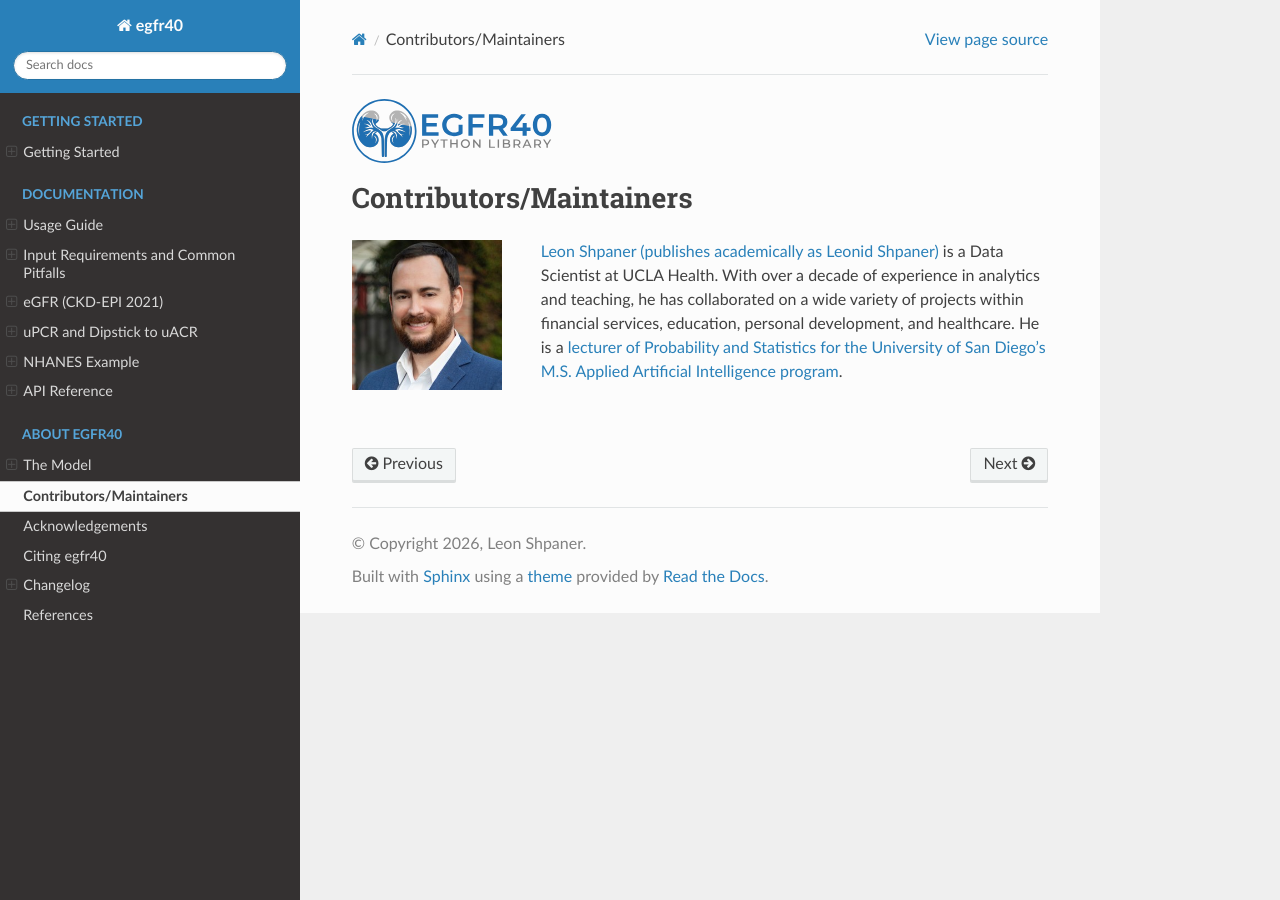
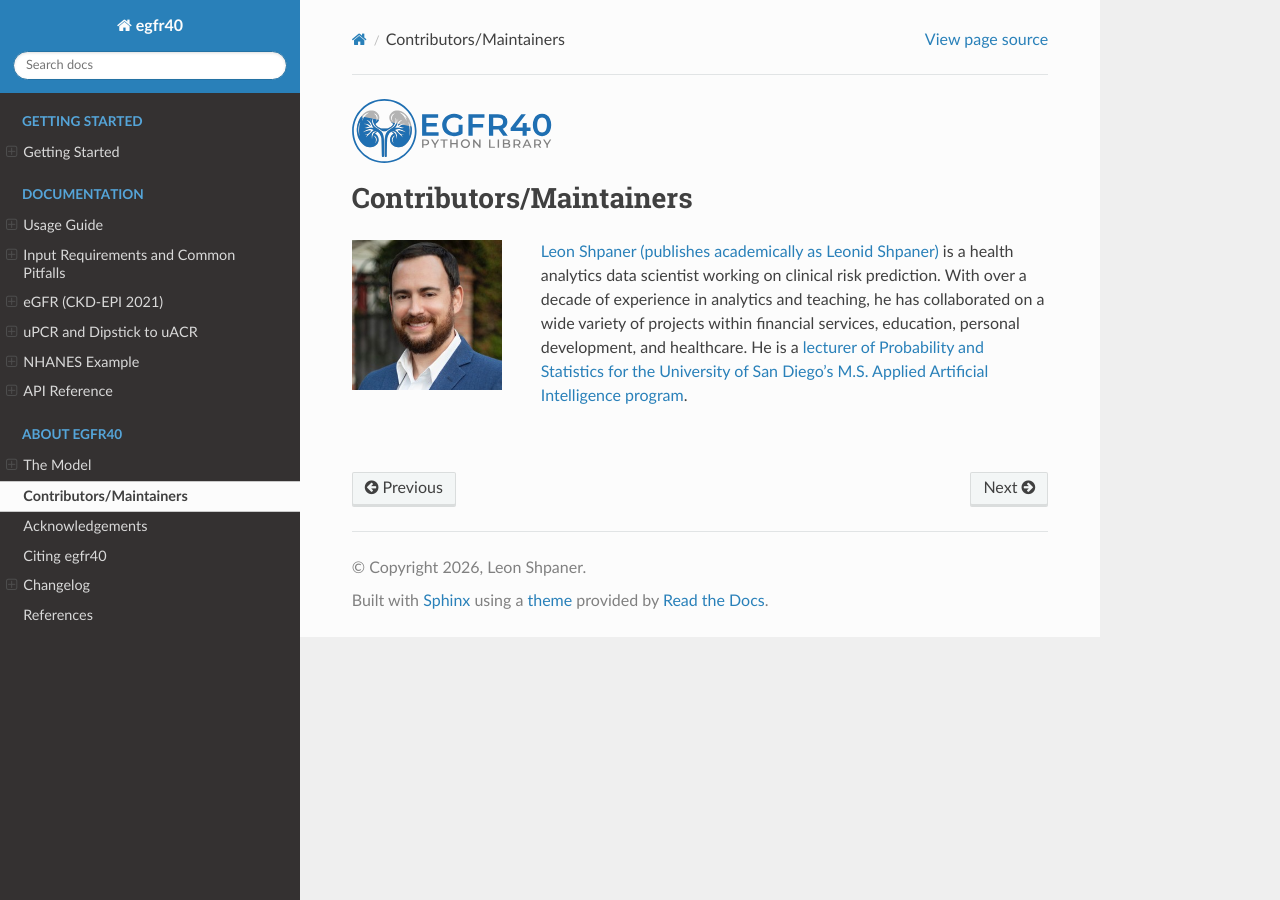
Before and after one commit to lshpaner/egfr40, a Sphinx documentation site: the page built from docs/contributors.rst, in a window 1280 px wide. Built offline with Sphinx 7.4.7 and the Read the Docs theme 3.1.0, drawn with Linux system fonts in a browser that asks for light colours; pages that are not in the unit, such as notebooks, are missing from menus.

Commit message:
Contributors: describe role without employer

```diff
--- a/docs/contributors.rst
+++ b/docs/contributors.rst
@@ -20,7 +20,7 @@ Contributors/Maintainers
 
    <div style="overflow: hidden; min-height: 150px; padding-left: 15px;">
 
-`Leon Shpaner (publishes academically as Leonid Shpaner) <https://github.com/lshpaner>`_ is a Data Scientist at UCLA Health.
+`Leon Shpaner (publishes academically as Leonid Shpaner) <https://github.com/lshpaner>`_ is a health analytics data scientist working on clinical risk prediction.
 With over a decade of experience in analytics and teaching, he has collaborated
 on a wide variety of projects within financial services, education, personal
 development, and healthcare. He is a `lecturer of Probability and Statistics for the University of San Diego's M.S. Applied Artificial Intelligence program <https://onlinedegrees.sandiego.edu/faculty/leon-shpaner/>`_.
```
